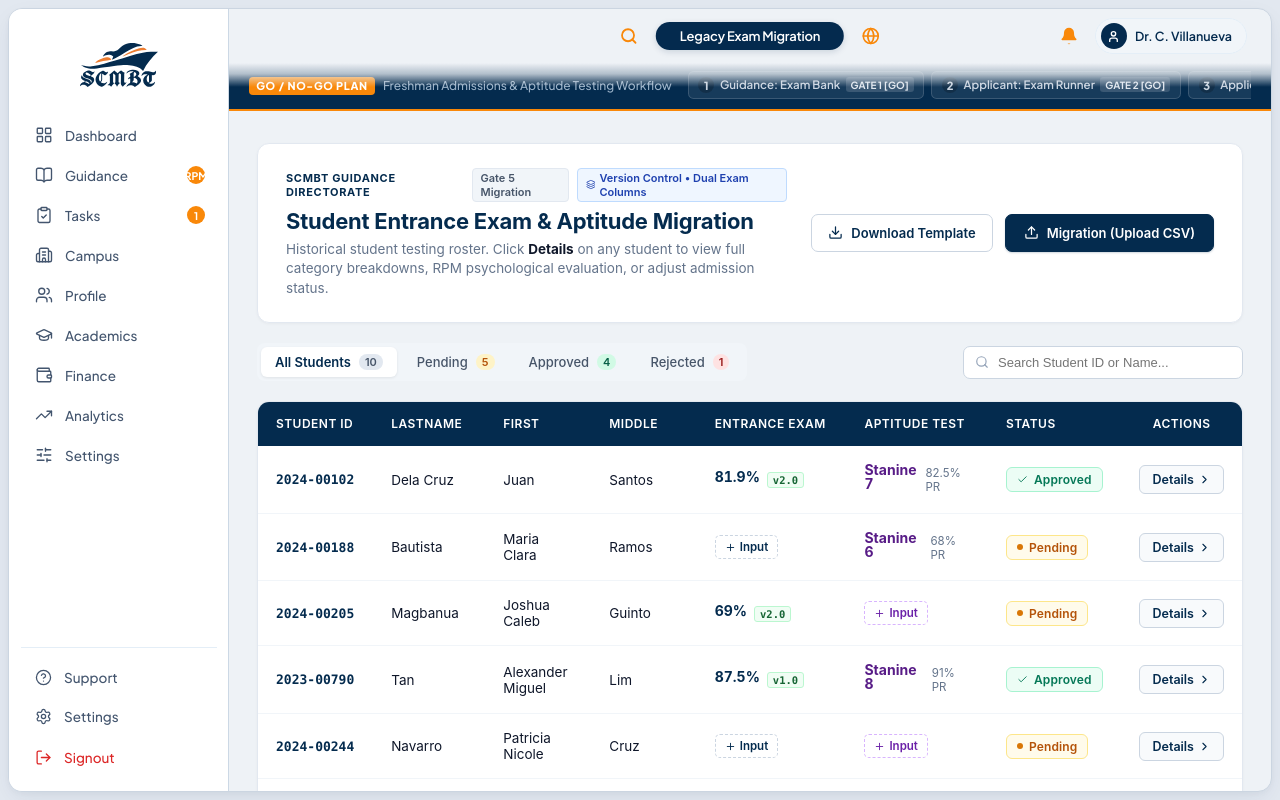
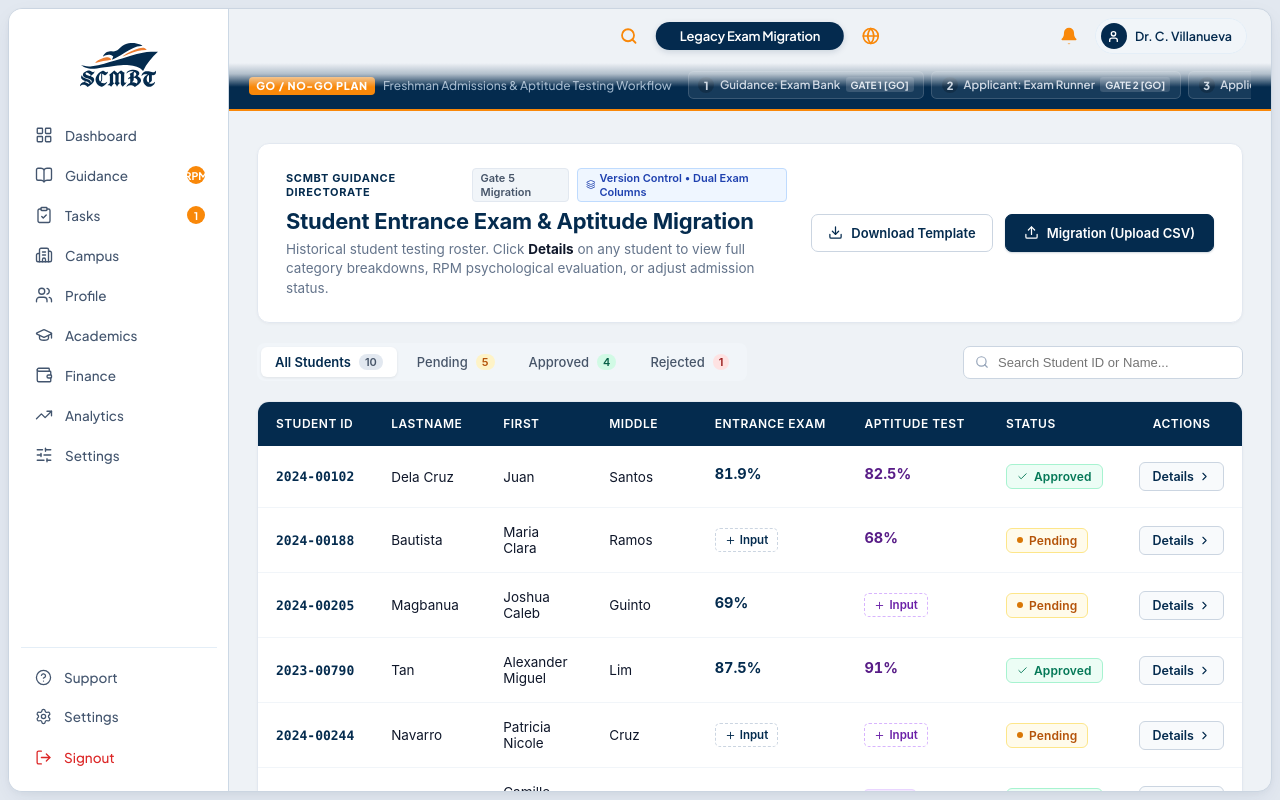
Before and after one commit to PSYDN26/rdesignSYS, a React (Vite) app: page / in a window 1280 px wide. Built offline with nearby package versions, Linux system fonts and the light colour scheme.

Commit message:
feat(table): display only percentage score or input button in Entrance Exam and Aptitude Test columns

```diff
--- a/src/components/GuidanceLegacyMigration.css
+++ b/src/components/GuidanceLegacyMigration.css
@@ -380,46 +380,32 @@
   color: #0f172a;
 }
 
-/* Clean In-cell Score Representation (No In-line Clutter) */
-.clean-score-pill {
-  display: inline-flex;
-  align-items: center;
-  gap: 7px;
-}
-
-.clean-score-pill .score-val {
-  font-size: 14px;
+/* Clean In-cell Score Representation (Only % or Input Button) */
+.td-entrance .score-val,
+.td-aptitude .score-val {
+  font-size: 14.5px;
   font-weight: 700;
-  color: #042b4e;
-}
-
-.clean-score-pill.aptitude .score-val {
+  display: inline-block;
+  line-height: 1;
+}
+
+.td-entrance .score-val {
+  color: #042b4e;
+}
+
+.td-aptitude .score-val {
   color: #581c87;
 }
 
-.version-mini-tag {
-  font-size: 10.5px;
-  font-weight: 700;
-  background: #f0fdf4;
-  color: #166534;
-  padding: 1px 5px;
-  border-radius: 3px;
-  border: 1px solid #bbf7d0;
-  font-family: ui-monospace, SFMono-Regular, Menlo, monospace;
-}
-
-.pr-mini-tag {
-  font-size: 11.5px;
-  color: #64748b;
-}
-
-.modeb-mini-tag {
-  font-size: 11.5px;
+.modeb-letter-text {
+  font-size: 12px;
   font-weight: 600;
   color: #6b21a8;
   background: #f3e8ff;
-  padding: 2px 7px;
+  padding: 3px 8px;
   border-radius: 4px;
+  display: inline-block;
+  border: 1px solid #e9d5ff;
 }
 
 /* Table Input Button when slot is empty */
--- a/src/components/GuidanceLegacyMigration.jsx
+++ b/src/components/GuidanceLegacyMigration.jsx
@@ -745,13 +745,10 @@ export default function GuidanceLegacyMigration({ onBackToGate4, onProceedToGate
                         <span className="student-name text-slate-500">{s.middleName || '—'}</span>
                       </td>
 
-                      {/* Column 5: Entrance Exam (Clean presentation) */}
+                      {/* Column 5: Entrance Exam (Only % or Input button) */}
                       <td className="td-entrance">
                         {hasEntrance ? (
-                          <div className="clean-score-pill">
-                            <span className="score-val tabular-nums">{s.entranceExam.score}%</span>
-                            <span className="version-mini-tag">{s.entranceExam.examVersionId}</span>
-                          </div>
+                          <span className="score-val tabular-nums">{s.entranceExam.score}%</span>
                         ) : (
                           <button
                             type="button"
@@ -765,19 +762,14 @@ export default function GuidanceLegacyMigration({ onBackToGate4, onProceedToGate
                         )}
                       </td>
 
-                      {/* Column 6: Aptitude Test (Clean presentation) */}
+                      {/* Column 6: Aptitude Test (Only % or Input button) */}
                       <td className="td-aptitude">
                         {hasAptitude ? (
-                          <div className="clean-score-pill aptitude">
-                            {s.aptitudeTest.mode === 'mode_a' ? (
-                              <>
-                                <span className="score-val tabular-nums">Stanine {s.aptitudeTest.stanine}</span>
-                                <span className="pr-mini-tag tabular-nums">{s.aptitudeTest.percentileRank}% PR</span>
-                              </>
-                            ) : (
-                              <span className="modeb-mini-tag">Clinical Letter</span>
-                            )}
-                          </div>
+                          s.aptitudeTest.mode === 'mode_a' && s.aptitudeTest.percentileRank !== null ? (
+                            <span className="score-val tabular-nums aptitude">{s.aptitudeTest.percentileRank}%</span>
+                          ) : (
+                            <span className="modeb-letter-text">Letter</span>
+                          )
                         ) : (
                           <button
                             type="button"
```
